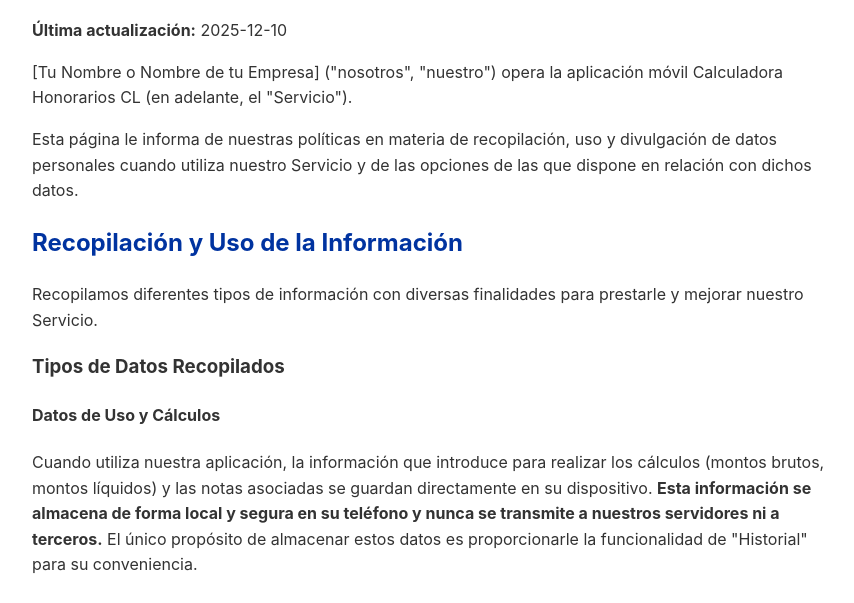
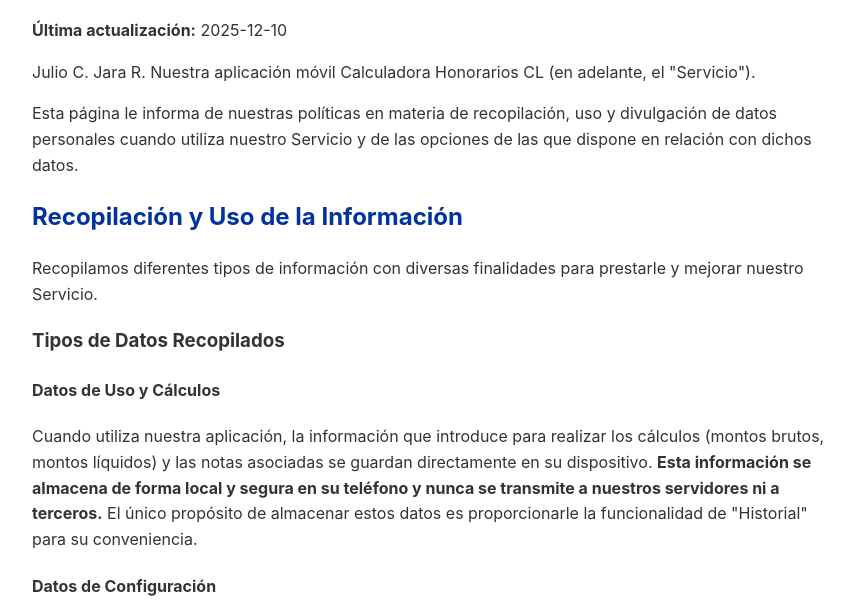
Before and after one commit to JUCEJARA/politica-privacidad-app, a plain HTML site: page privacy_policy.html in a window 1280 px wide. Shown: the part 179-782 px from the top of the page, without its empty margins (208-1062 px from the left). Drawn offline with Linux system fonts and the light colour scheme.

Commit message:
Update privacy_policy.html

```diff
--- a/privacy_policy.html
+++ b/privacy_policy.html
@@ -43,7 +43,7 @@
         <h1>Política de Privacidad para Calculadora Honorarios CL</h1>
         <p><strong>Última actualización:</strong> 2025-12-10</p>
 
-        <p>[Tu Nombre o Nombre de tu Empresa] ("nosotros", "nuestro") opera la aplicación móvil Calculadora Honorarios CL (en adelante, el "Servicio").</p>
+        <p>Julio C. Jara R. Nuestra aplicación móvil Calculadora Honorarios CL (en adelante, el "Servicio").</p>
 
         <p>Esta página le informa de nuestras políticas en materia de recopilación, uso y divulgación de datos personales cuando utiliza nuestro Servicio y de las opciones de las que dispone en relación con dichos datos.</p>
 
```
